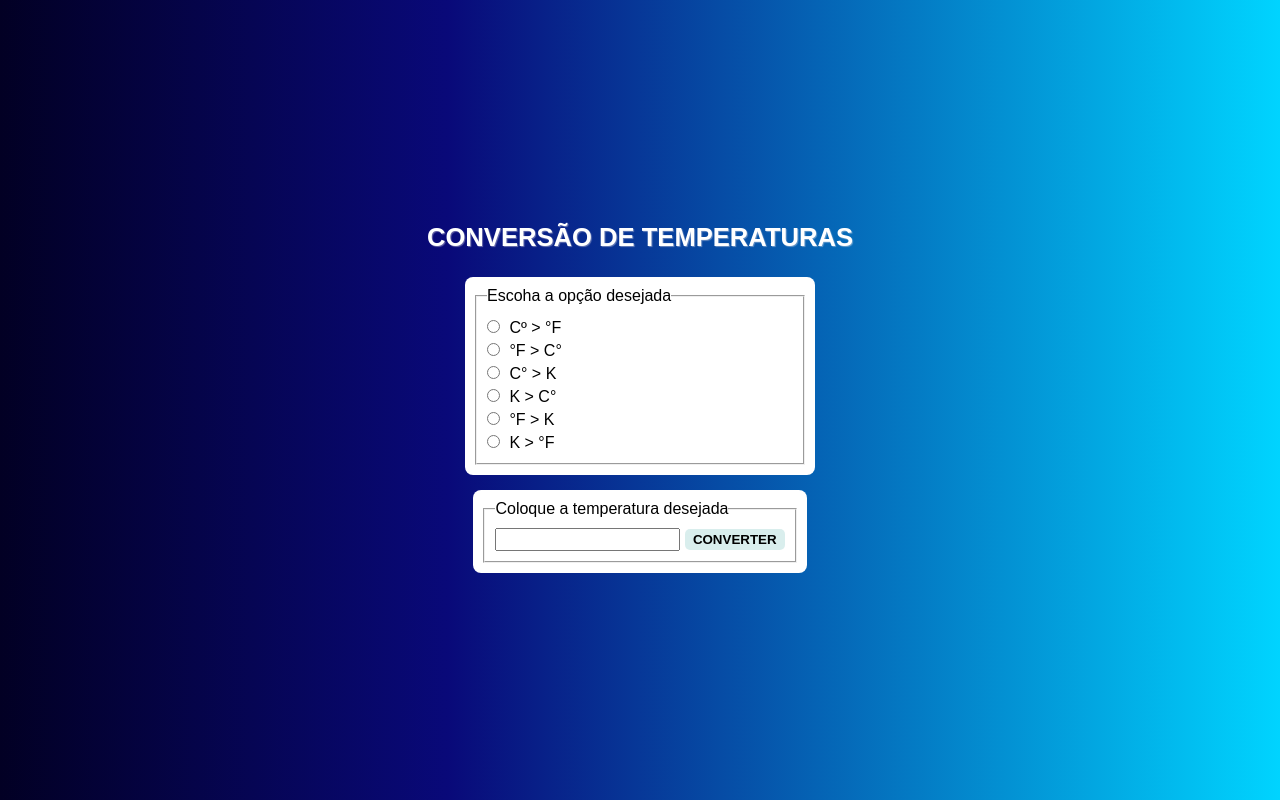
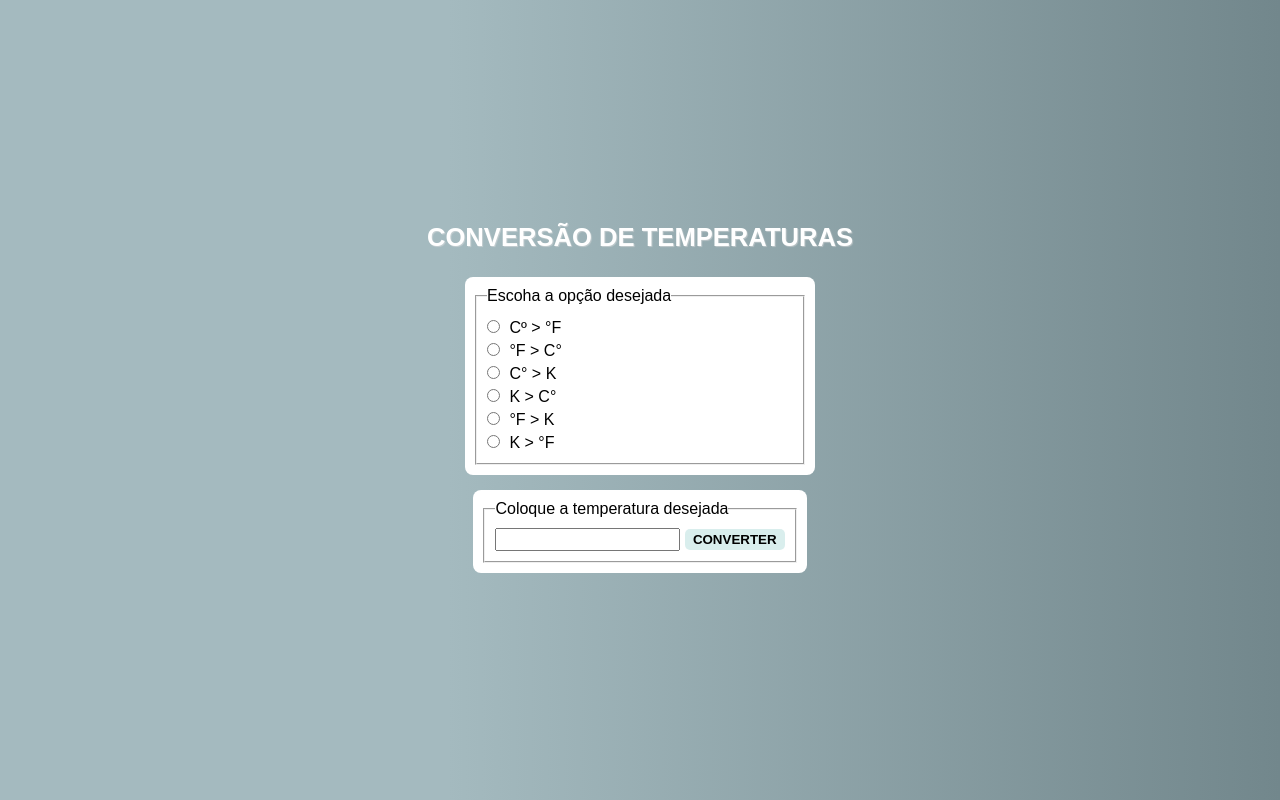
Before and after one commit to thiagojxavier/Temperatura, a plain HTML site: page index.html in a window 1280 px wide. Drawn offline with Linux system fonts and the light colour scheme.

Commit message:
Update style.css

```diff
--- a/style.css
+++ b/style.css
@@ -13,7 +13,7 @@ body {
 }
 
 main {
-    background-image: linear-gradient(90deg,rgba(2,0,36,1) 0%, rgba(9,9,121,1) 35%, rgba(0,212,255,1) 100%);
+    background-image: linear-gradient(90deg, #A4BABF 0%, #A4BABF 35%, #72878C 100%);
     width: 100vw;
     height: 100vh;
     display: flex;
```
